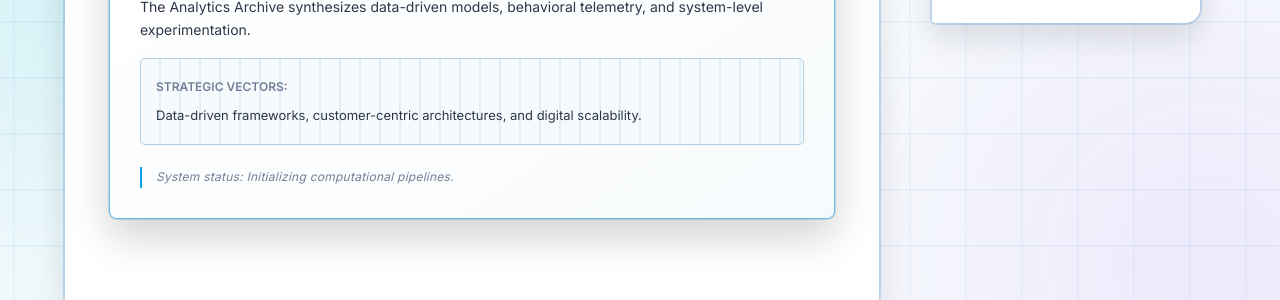
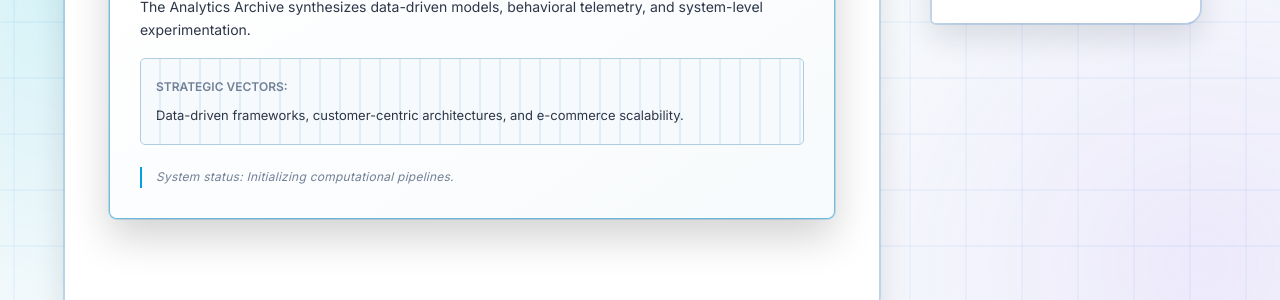
Before and after one commit to msemonlab/msemonlab.github.io, a Jekyll site: the page built from analytics.md, in a window 1280 px wide and 1121 px high. Shown: the part 384-684 px from the top of the window. Built offline with Jekyll 4.4.1, drawn with Linux system fonts in a browser that asks for light colours.

Commit message:
content: specify e-commerce scalability over digital

```diff
--- a/analytics.md
+++ b/analytics.md
@@ -15,7 +15,7 @@ permalink: /analytics/
     <p style="margin-bottom: 16px;">The Analytics Archive synthesizes data-driven models, behavioral telemetry, and system-level experimentation.</p>
     <div class="focus-panel">
       <span>Strategic Vectors:</span>
-      <p>Data-driven frameworks, customer-centric architectures, and digital scalability.</p>
+      <p>Data-driven frameworks, customer-centric architectures, and e-commerce scalability.</p>
     </div>
     <p class="status-note" style="margin-bottom: 0;">System status: Initializing computational pipelines.</p>
   </div>
```
